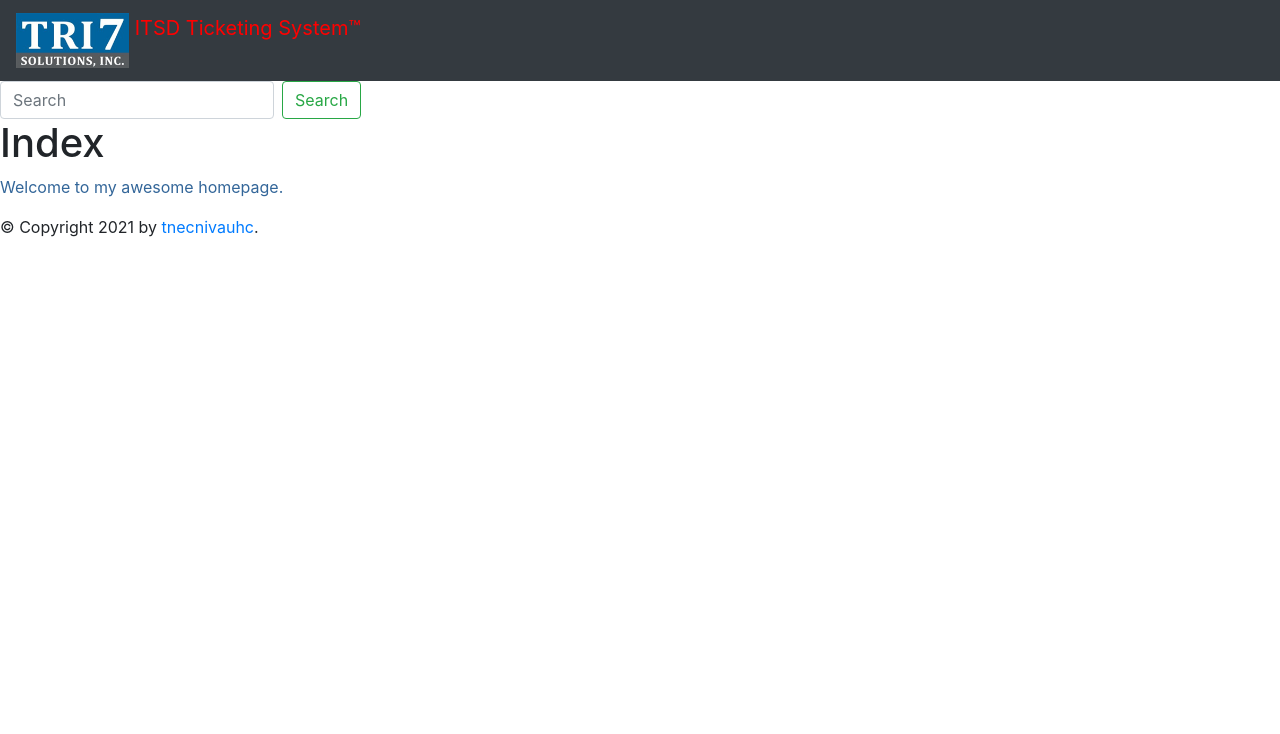
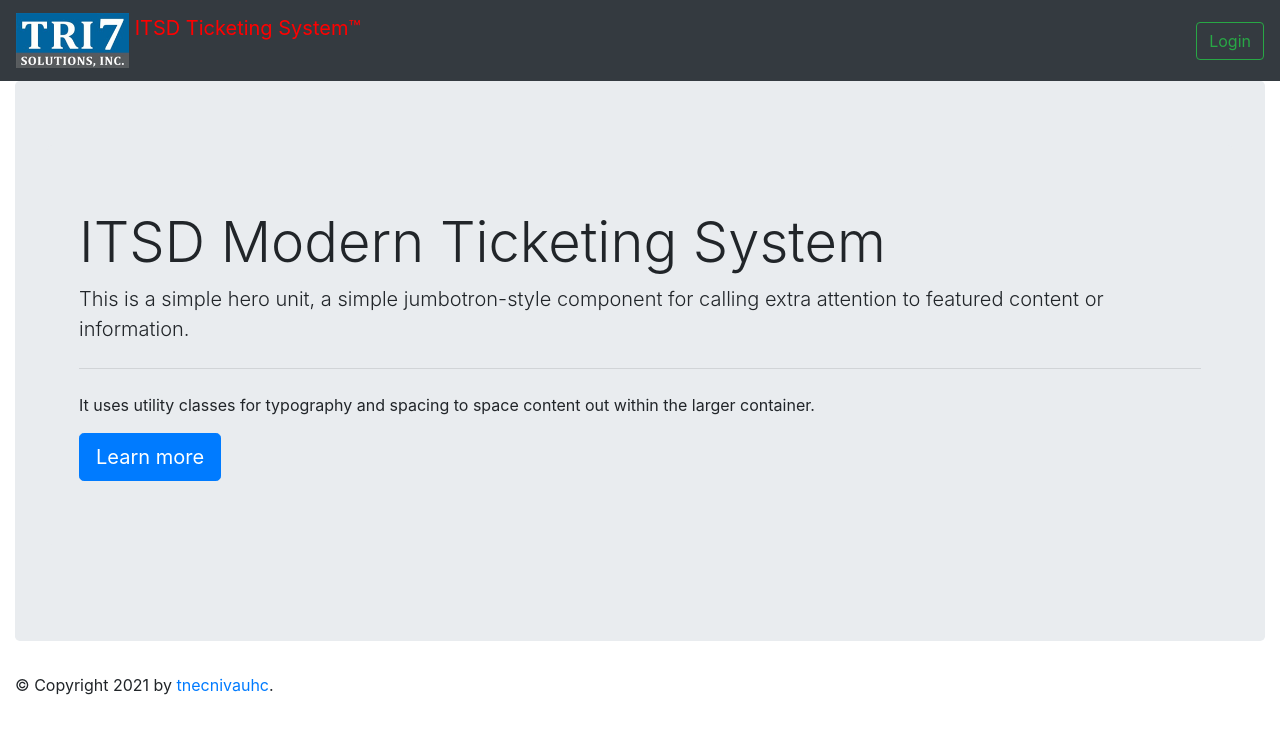
Before and after one commit to Ap3nG/ITXS, a Flask app: page / in a window 1280 px wide. Shown: the top 734 px of the page. Run offline with Flask 2, Linux system fonts and the light colour scheme; some libraries are stand-ins or nearby versions.

Commit message:
iinterim changes

```diff
--- a/templates/base.html
+++ b/templates/base.html
@@ -16,18 +16,17 @@
     <div id="header">
         {% block header %}
         <nav class="navbar bottom navbar-dark bg-dark">
-            <a class="navbar-brand" href="#">
+            <a class="navbar-brand" ITXS</a>
             <img src="{{ url_for('static', filename='images/tri7logo.png') }}" width="113" height="55" class="d-inline-block align-top" alt="">
             ITSD Ticketing System™</a>
-        </nav>
-            <form class="form-inline">
-                <input class="form-control mr-sm-2" type="search" placeholder="Search" aria-label="Search">
-                <button class="btn btn-outline-success my-2 my-sm-0" type="submit">Search</button>
-            </form>
+            <button class="btn btn-outline-success my-2 my-sm-0" type="submit">Login</button>
         </nav>
         {% endblock %}
     </div>
-    <div id="content">{% block content %}{% endblock %}</div>
+    <div id="content" class=container-fluid>
+        {% block content %}
+        {% endblock %}
+    </div>
     <div id="footer">
         {% block footer %}
         &copy; Copyright 2021 by <a href="http://domain.invalid/">tnecnivauhc</a>.
--- a/templates/home.html
+++ b/templates/home.html
@@ -6,12 +6,16 @@
 {% block head %}
     {{ super() }}
     <style type="text/css">
-        .important { color: #336699; }
+            .important { color: #336699; }
     </style>
 {% endblock %}
 {% block content %}
-    <h1>Index</h1>
-    <p class="important">
-      Welcome to my awesome homepage.
-    </p>
+        <div class="jumbotron">
+            <div class="jumbotron">
+                <h1 class="display-4">ITSD Modern Ticketing System</h1>
+                <p class="lead">This is a simple hero unit, a simple jumbotron-style component for calling extra attention to featured content or information.</p>
+                <hr class="my-4">
+                <p>It uses utility classes for typography and spacing to space content out within the larger container.</p>
+                <a class="btn btn-primary btn-lg" href="#" role="button">Learn more</a>
+              </div>
 {% endblock %}
```
